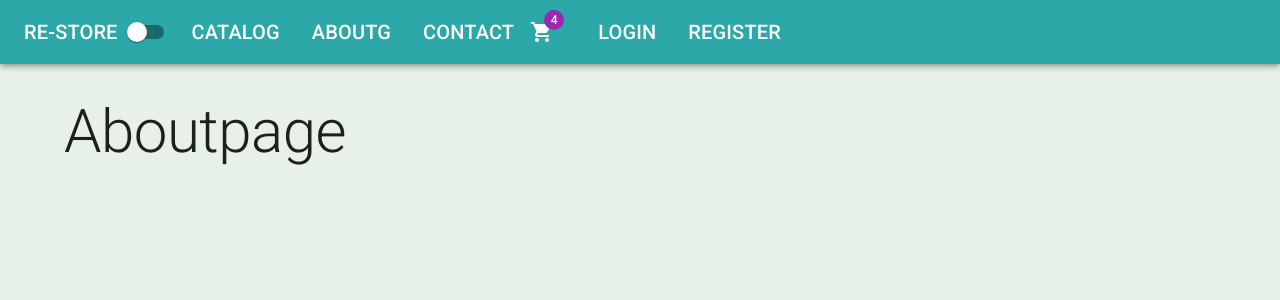
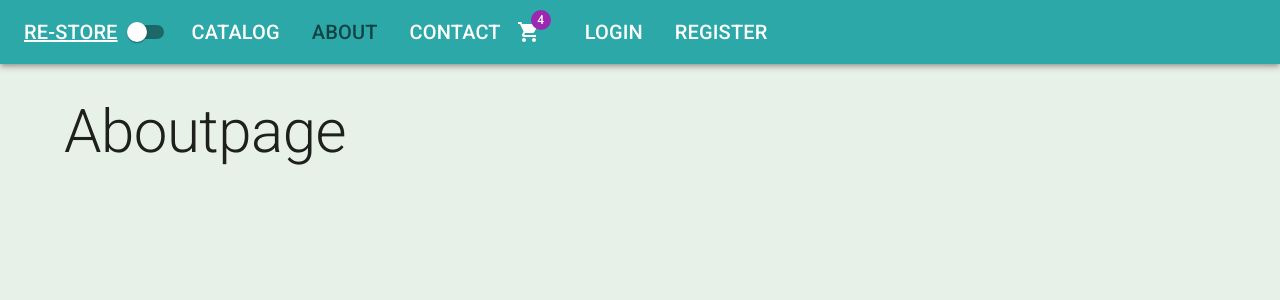
Before and after one commit to Doven-Obertinca/MyStore, a React (Vite) app in the folder ReStore/client/: page /about in a window 1280 px wide. Shown: the top 300 px of the page. Built offline with nearby package versions, Linux system fonts and the light colour scheme.

Commit message:
styling links hover before after etc

```diff
--- a/ReStore/client/src/app/layout/Header.tsx
+++ b/ReStore/client/src/app/layout/Header.tsx
@@ -13,7 +13,7 @@ import { NavLink } from "react-router-dom";
 
 const midLinks = [
   { title: "catalog", path: "/catalog" },
-  { title: "aboutg", path: "/about" },
+  { title: "about", path: "/about" },
   { title: "contact", path: "/contact" },
 ];
 
@@ -21,6 +21,17 @@ const rightLinks = [
   { title: "login", path: "/login" },
   { title: "register", path: "/register" },
 ];
+
+const linkStyles = {
+  color: "inherit",
+  typography: "h6",
+  "&:hover": {
+    color: "grey.A700",
+  },
+  "&.active": {
+    color: "text.secondary",
+  },
+};
 
 const label = { inputProps: { "aria-label": "Switch demo" } };
 interface HeaderProps {
@@ -32,11 +43,7 @@ const Header: React.FC<HeaderProps> = ({ darkMode, onChange }) => {
   return (
     <AppBar position="static" sx={{ mb: 4, backgroundColor: "#2da8a8" }}>
       <Toolbar>
-        <Typography
-          component={NavLink}
-          to="/"
-          variant="h6"
-          sx={{ color: "inherit", textDecoration: "none" }}>
+        <Typography component={NavLink} to="/" variant="h6" sx={linkStyles}>
           RE-STORE
         </Typography>
         <Switch onChange={onChange} checked={darkMode} {...label} />
@@ -47,7 +54,7 @@ const Header: React.FC<HeaderProps> = ({ darkMode, onChange }) => {
                 component={NavLink}
                 to={path}
                 key={path}
-                sx={{ color: "inherit", typography: "h6" }}>
+                sx={linkStyles}>
                 {title.toLocaleUpperCase()}
               </ListItem>
             );
@@ -67,7 +74,7 @@ const Header: React.FC<HeaderProps> = ({ darkMode, onChange }) => {
                 component={NavLink}
                 to={path}
                 key={path}
-                sx={{ color: "inherit", typography: "h6" }}>
+                sx={linkStyles}>
                 {title.toLocaleUpperCase()}
               </ListItem>
             );
```
